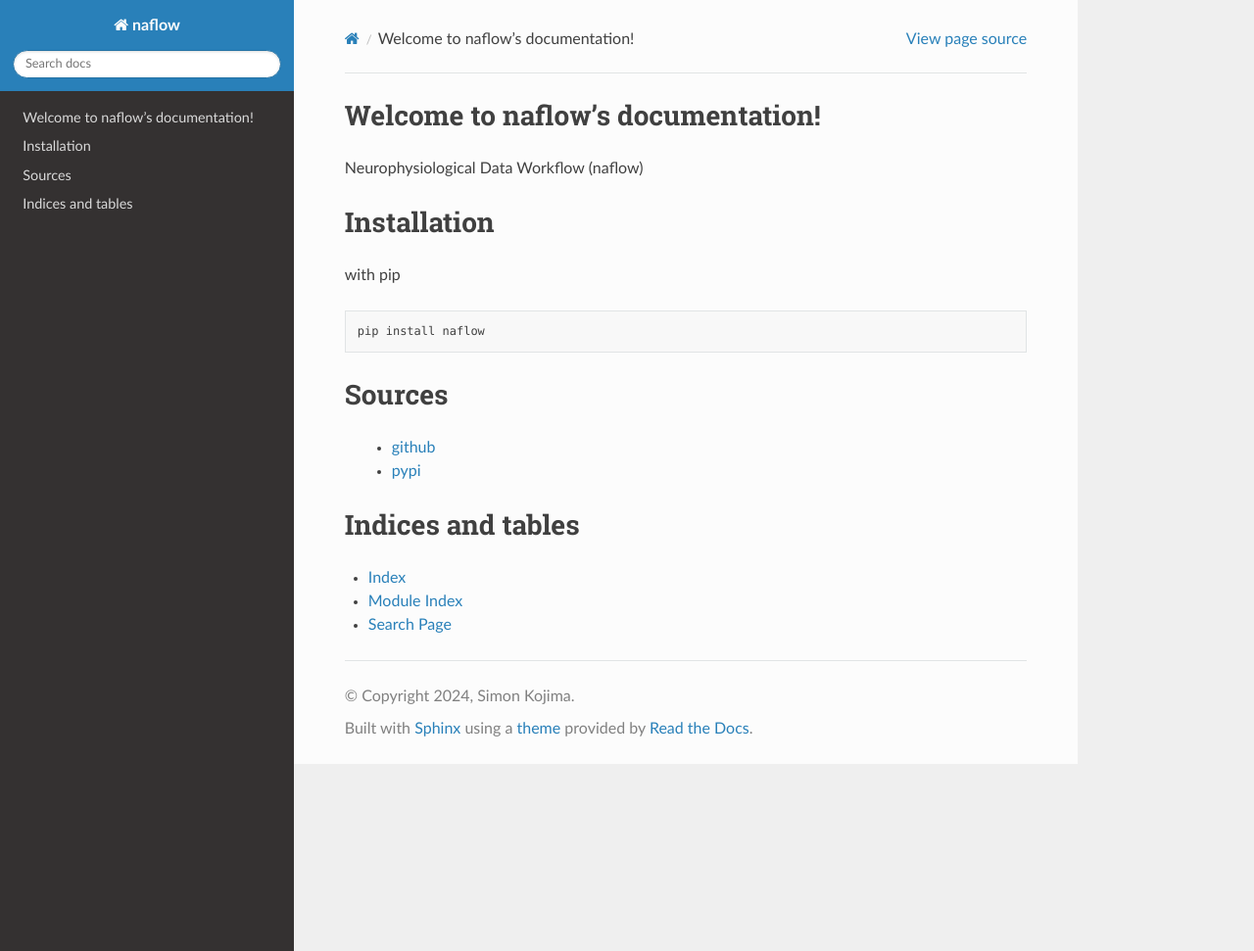
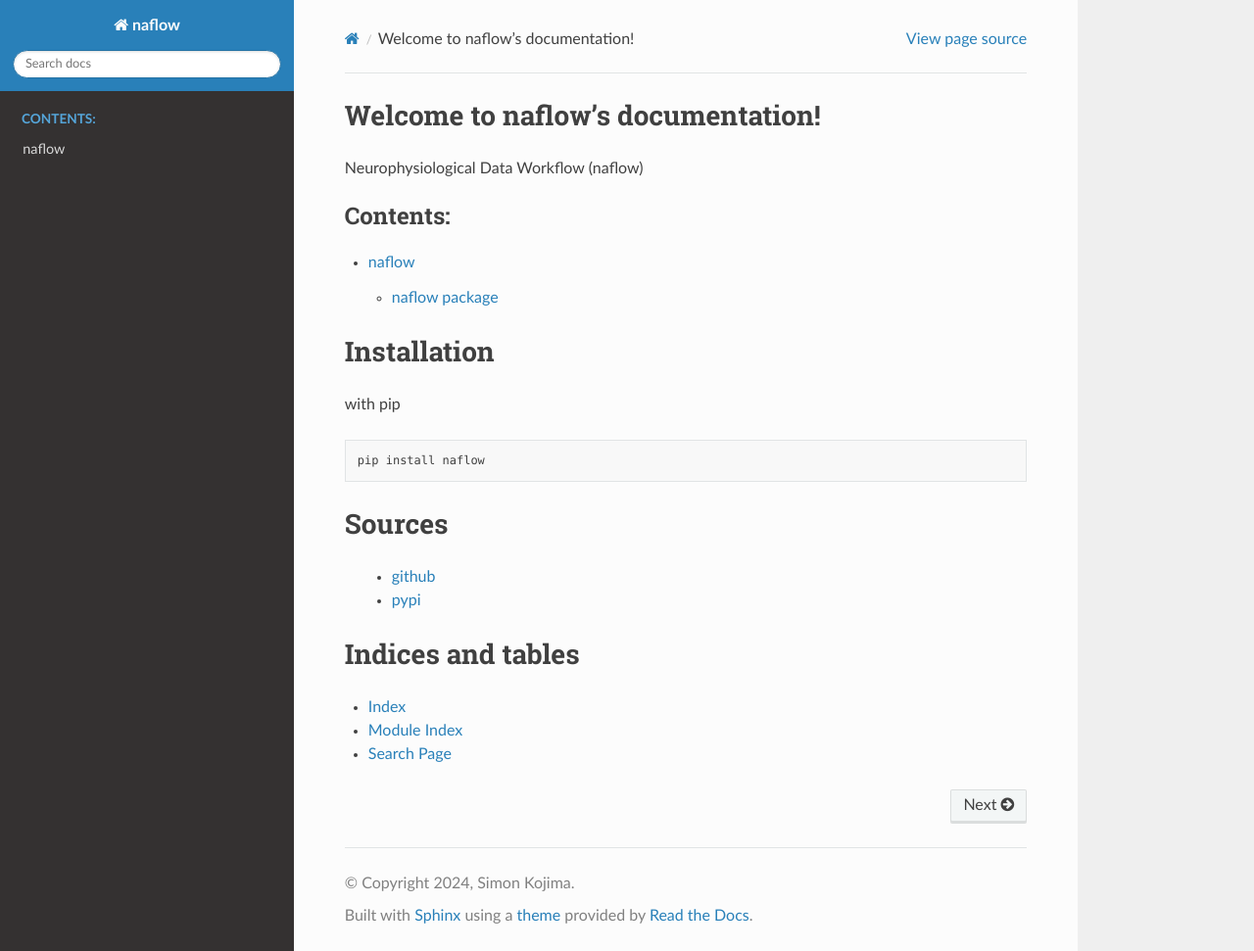
Before and after one commit to simonkojima/naflow, a Sphinx documentation site: the page built from docs/index.rst, in a window 1280 px wide and 971 px high. Shown: the whole window at 98% size. Built offline with Sphinx 7.4.7 and the Read the Docs theme 3.1.0, drawn with Linux system fonts in a browser that asks for light colours; part of the change alters nothing that is shown.

Commit message:
update index.rst

```diff
--- a/docs/index.rst
+++ b/docs/index.rst
@@ -7,6 +7,12 @@ Welcome to naflow's documentation!
 ==================================
 Neurophysiological Data Workflow (naflow)
 
+.. toctree::
+   :maxdepth: 2
+   :caption: Contents:
+
+   modules
+
 Installation
 ============
 with pip
@@ -14,11 +20,6 @@ with pip
 .. code-block::
 
    pip install naflow
-
-.. toctree::
-   :maxdepth: 2
-   :caption: Contents:
-   modules
 
 Sources
 =======
```
